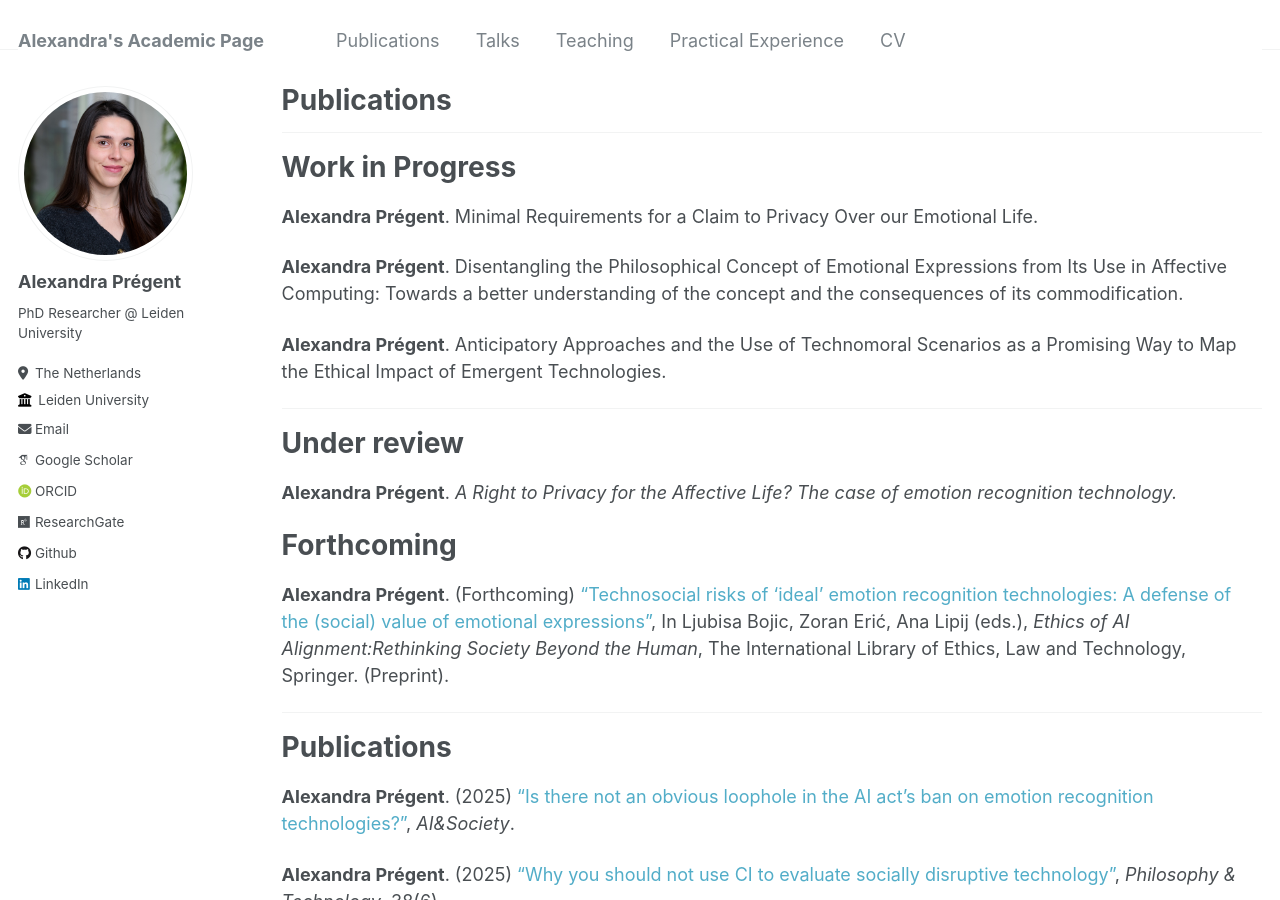
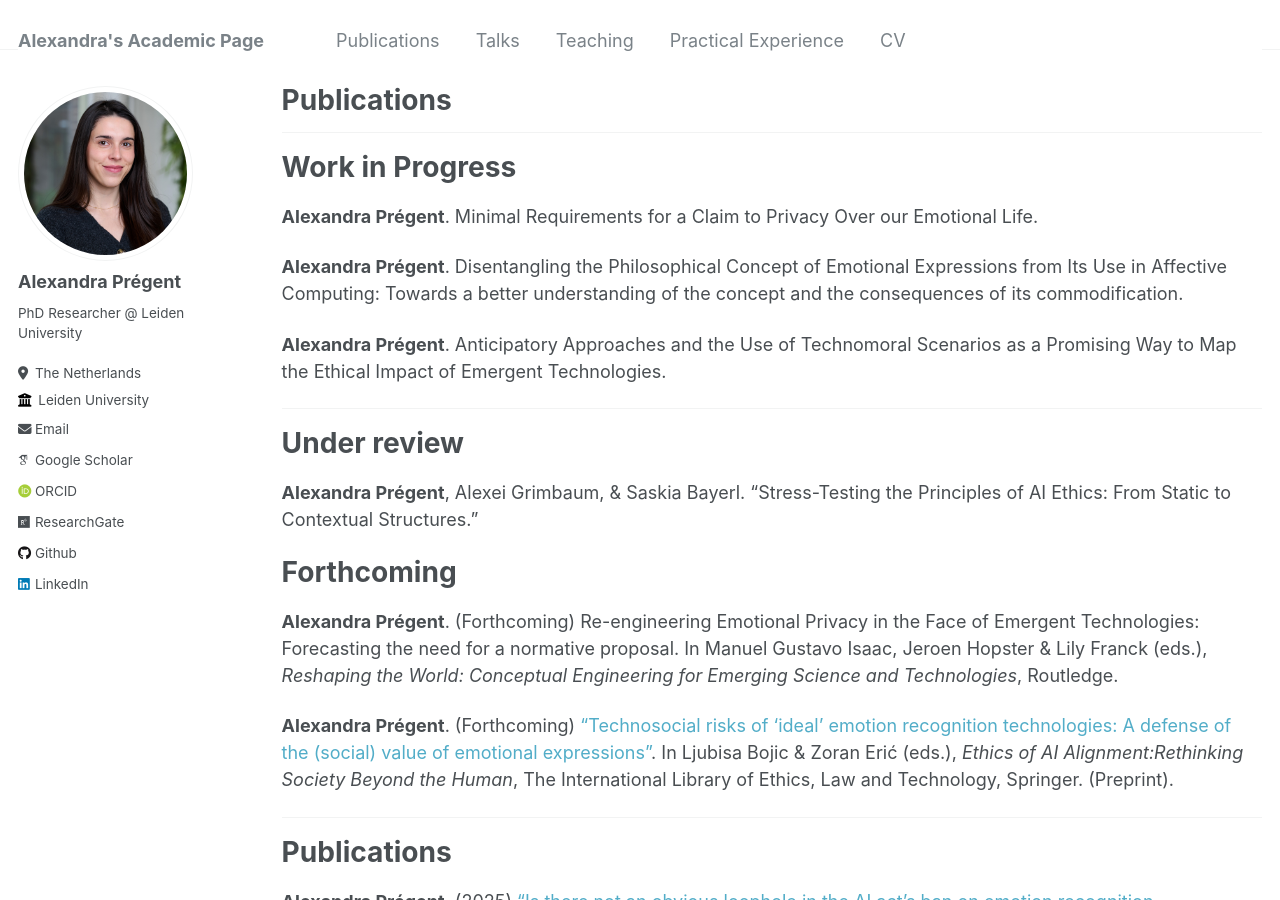
Before and after one commit to AlexandraPregent/AlexandraPregent.github.io, a Jekyll site: the page built from _pages/publications.md, in a window 1280 px wide and 900 px high. Built offline with Jekyll 4.4.1, drawn with Linux system fonts in a browser that asks for light colours; some web fonts are replaced.

Commit message:
Update publications.md

```diff
--- a/_pages/publications.md
+++ b/_pages/publications.md
@@ -18,12 +18,15 @@ author_profile: true
 
 # Under review
 
-**Alexandra Prégent**. *A Right to Privacy for the Aﬀective Life? The case of emotion recognition technology.*
+**Alexandra Prégent**, Alexei Grimbaum, & Saskia Bayerl. "Stress-Testing the Principles of AI Ethics:
+From Static to Contextual Structures."
 
 # Forthcoming
 
+**Alexandra Prégent**. (Forthcoming) Re-engineering Emotional Privacy in the Face of Emergent Technologies: Forecasting the need for a normative proposal. In Manuel Gustavo Isaac, Jeroen Hopster & Lily Franck (eds.), *Reshaping the World: Conceptual Engineering for Emerging Science and Technologies*, Routledge.
+
 **Alexandra Prégent**. (Forthcoming) <a href="https://arxiv.org/pdf/2602.08706" style="text-decoration:none">"Technosocial risks of ‘ideal’ emotion recognition technologies:
-A defense of the (social) value of emotional expressions"</a>, In Ljubisa Bojic, Zoran Erić, Ana Lipij (eds.), *Ethics of AI Alignment:Rethinking Society Beyond the Human*, The International
+A defense of the (social) value of emotional expressions"</a>. In Ljubisa Bojic & Zoran Erić (eds.), *Ethics of AI Alignment:Rethinking Society Beyond the Human*, The International
 Library of Ethics, Law and Technology, Springer. (Preprint).
 
 ****
```
